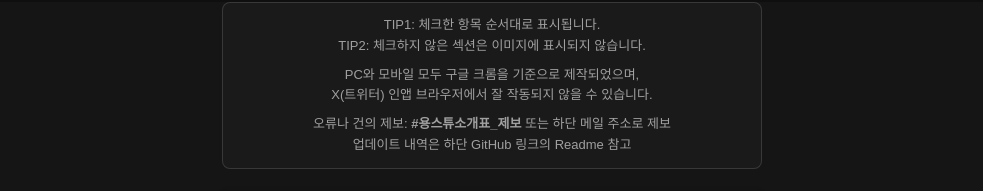
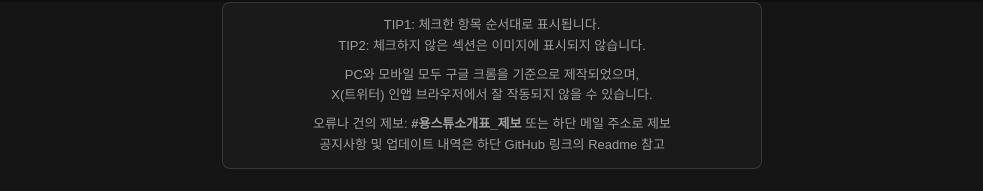
Before and after one commit to ppansuman/rgg_friend, a Next.js app: page / in a window 1280 px wide. Shown: the part 557-748 px from the top of the page, without its empty margins (148-1131 px from the left). Built offline with nearby package versions, Linux system fonts and the light colour scheme; a web font is replaced by a local one.

Commit message:
상단 공지 업뎃

```diff
--- a/pages/index.js
+++ b/pages/index.js
@@ -631,7 +631,7 @@ export default function Home() {
                 오류나 건의 제보: <b>#용스튜소개표_제보</b> 또는 하단 메일 주소로 제보
               </p>
               <p style={{ ...guideStyle}}>
-                업데이트 내역은 하단 GitHub 링크의 Readme 참고
+                공지사항 및 업데이트 내역은 하단 GitHub 링크의 Readme 참고
               </p>
             </div>
 
```
